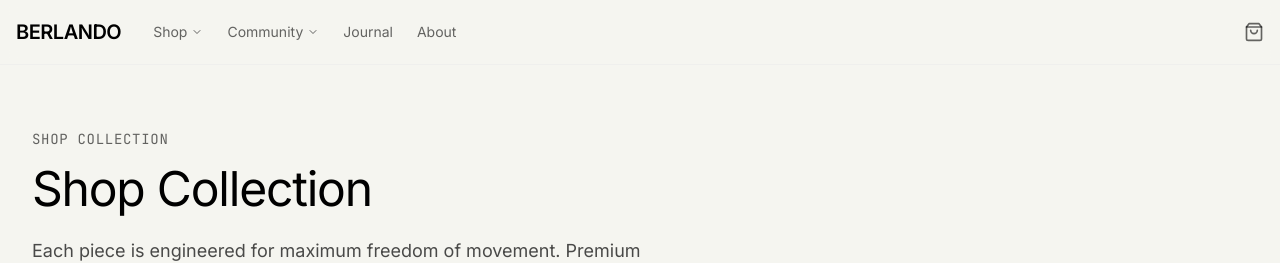
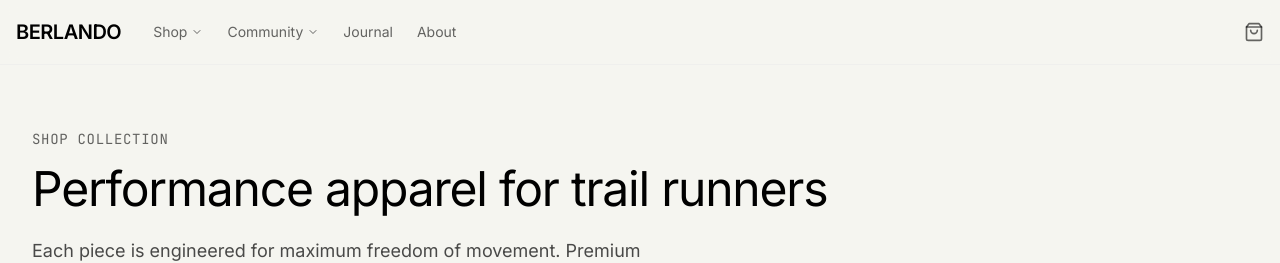
Before and after one commit to pookdeveloper/berlando-run-frontend, a Next.js app: page /products in a window 1280 px wide. Shown: the top 263 px of the page. Built offline with nearby package versions, Linux system fonts and the light colour scheme; no server answers; the database is empty.

Commit message:
revert: restore working products page (remove category filtering temporarily)

```diff
--- a/src/app/products/page.tsx
+++ b/src/app/products/page.tsx
@@ -4,51 +4,18 @@
 import { prisma } from '@/lib/prisma'
 import { formatPrice } from '@/lib/utils'
 
-interface ProductsPageProps {
-  searchParams: Promise<{ category?: string }>
-}
-
-export async function generateMetadata({ searchParams }: ProductsPageProps): Promise<Metadata> {
-  const params = await searchParams
-  const category = params.category
-
-  if (category) {
-    const categoryNames: Record<string, string> = {
-      'trail-shorts': 'Trail Shorts',
-      'technical-tees': 'Technical Tees',
-      'outerwear': 'Outerwear',
-    }
-    const categoryName = categoryNames[category] || 'Products'
-
-    return {
-      title: `${categoryName} - Berlando Run`,
-      description: `Shop ${categoryName} designed for trail running performance and freedom.`,
-    }
-  }
-
-  return {
-    title: 'Products - Berlando Run',
-    description: 'Premium trail running apparel designed for freedom of movement and exploration.',
-  }
+export const metadata: Metadata = {
+  title: 'Products - Berlando Run',
+  description: 'Premium trail running apparel designed for freedom of movement and exploration.',
 }
 
 // Force dynamic rendering (no static generation at build time)
 export const dynamic = 'force-dynamic'
 
-export default async function ProductsPage({ searchParams }: ProductsPageProps) {
-  const params = await searchParams
-  const category = params.category
-
-  const categoryToEnum: Record<string, string> = {
-    'trail-shorts': 'TRAIL_SHORTS',
-    'technical-tees': 'TECHNICAL_TEES',
-    'outerwear': 'OUTERWEAR',
-  }
-
+export default async function ProductsPage() {
   const products = await prisma.product.findMany({
     where: {
       featured: true,
-      ...(category && categoryToEnum[category] ? { category: categoryToEnum[category] as any } : {}),
     },
     include: {
       images: {
@@ -64,36 +31,20 @@
     },
   })
 
-  const categoryNames: Record<string, string> = {
-    'trail-shorts': 'Trail Shorts',
-    'technical-tees': 'Technical Tees',
-    'outerwear': 'Outerwear',
-  }
-
-  const categoryDescriptions: Record<string, string> = {
-    'trail-shorts': 'Engineered for maximum freedom of movement on technical terrain.',
-    'technical-tees': 'Merino-blend performance tees for temperature regulation and comfort.',
-    'outerwear': 'Weather protection without compromise. Technical shells for alpine conditions.',
-  }
-
-  const pageTitle = category ? categoryNames[category] : 'Shop Collection'
-  const pageDescription = category
-    ? categoryDescriptions[category]
-    : 'Each piece is engineered for maximum freedom of movement. Premium materials, minimal design, technical performance.'
-
   return (
     <div className="min-h-screen bg-stone">
       {/* Header Section */}
       <div className="border-b border-black/10">
         <div className="mx-auto max-w-7xl px-4 py-16 sm:px-6 lg:px-8">
           <h1 className="font-mono text-sm uppercase tracking-wider text-black/60">
-            {category ? 'Shop' : 'Shop Collection'}
+            Shop Collection
           </h1>
           <p className="mt-4 text-4xl font-light tracking-tight text-black lg:text-5xl">
-            {pageTitle}
+            Performance apparel for trail runners
           </p>
           <p className="mt-6 max-w-2xl text-lg text-black/70">
-            {pageDescription}
+            Each piece is engineered for maximum freedom of movement. Premium materials, minimal design,
+            technical performance.
           </p>
         </div>
       </div>
```
